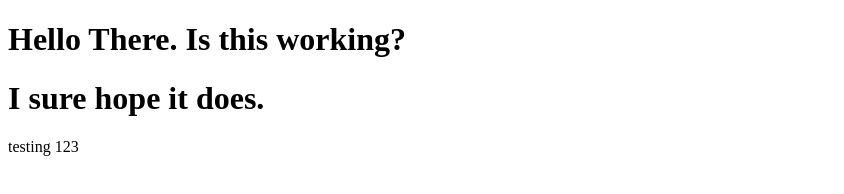
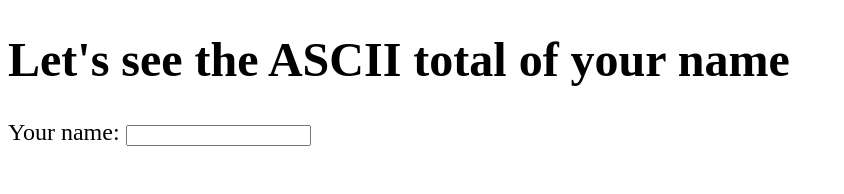
Before and after one commit to PeterPeev28/learning-angularjs, a plain HTML site: page index.html in a window 1280 px wide. Shown: the whole page, without its empty margins (0-844 px from the left). Drawn offline with Linux system fonts and the light colour scheme.

Commit message:
work commit-02

```diff
--- a/index.html
+++ b/index.html
@@ -2,15 +2,18 @@
 <html>
 <head>
     <meta charset="utf-8">
-    <title>Hello World</title>
+    <script src="app.js"></script>
+    <style>body {font-size: 1.5em;}</style>
+    <title>Exercise 2</title>
 </head>
 <body>
-    <h1>Hello There. Is this working?</h1>
-    <h1>I sure hope it does.</h1>
-    <p hidden>
-        I've reached 56:10.
-        Everything works as it should as of now.
-    </p>
-    <p width="55px">testing 123</p>
+    <h1>Let's see the ASCII total of your name</h1>
+    <p hidden> I've reached 1:02:00. </p>
+    <div id="nameCalculator">
+        <div>
+            Your name: <input type="text" id="name">
+        </div>
+        <div id="output"></div>
+    </div>
 </body>
 </html>
```
Also changed, not shown: app.js (added).
